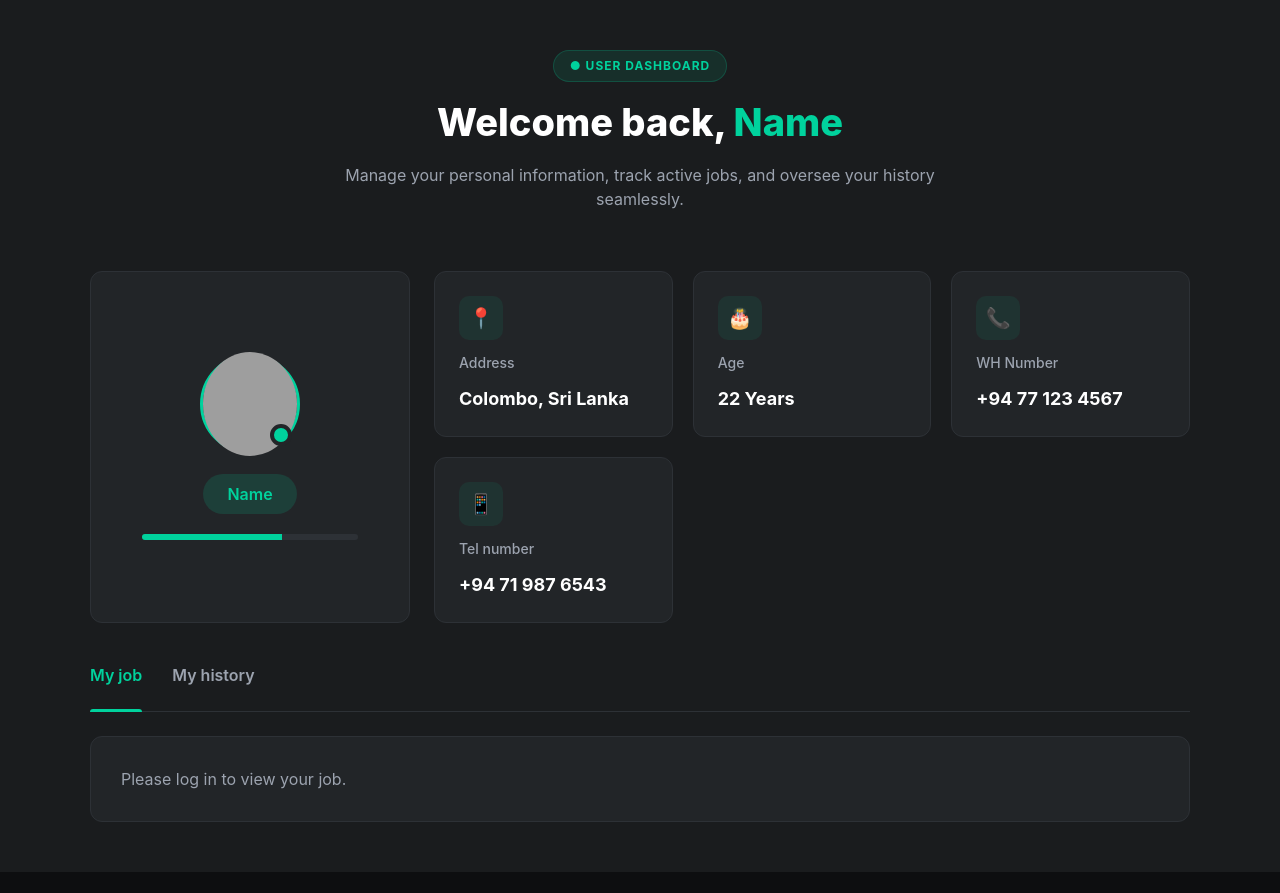
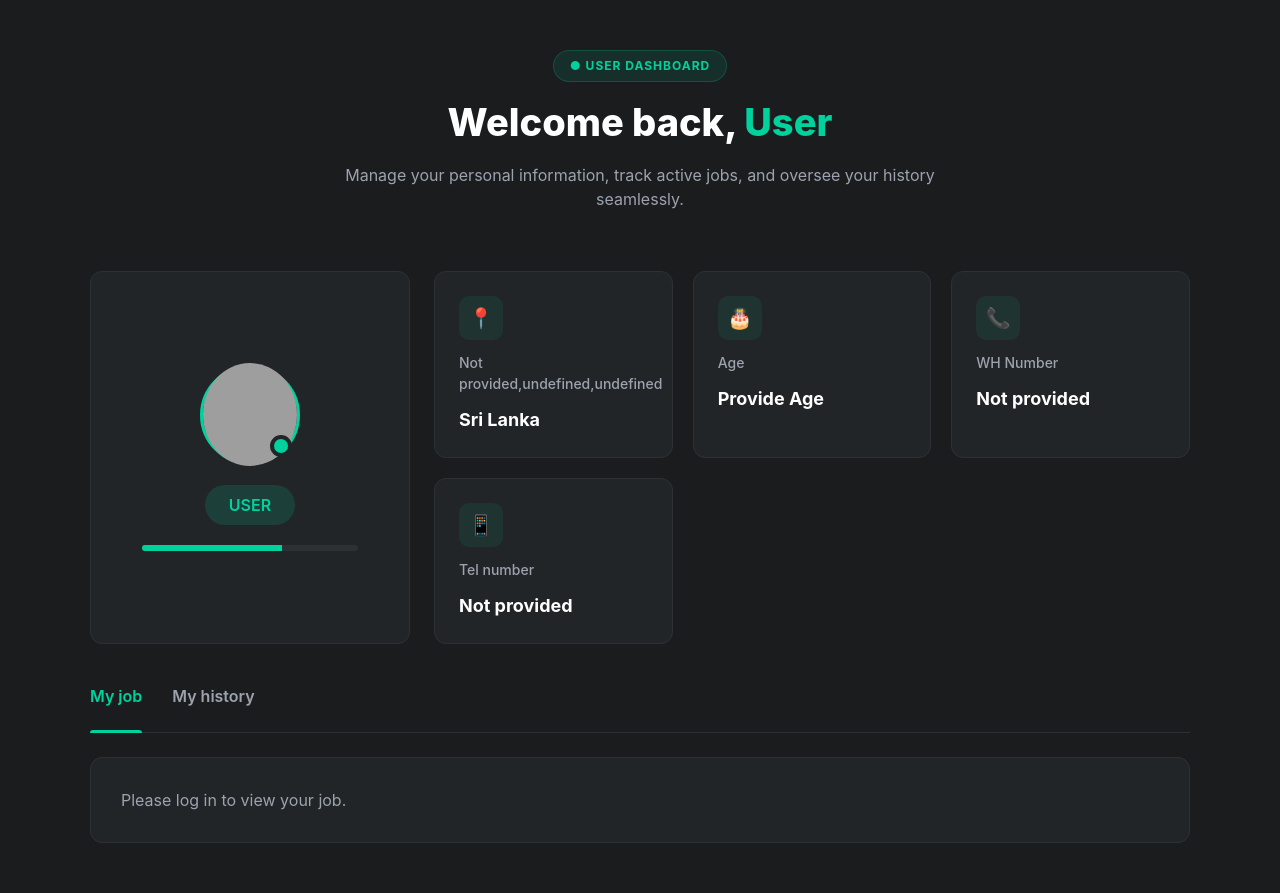
Before and after one commit to ShehanMD/Job-finder, a React (Vite) app: page /profile in a window 1280 px wide. Before the commit the page ends 872 px from the top, so only its background shows below. Built offline with nearby package versions, Linux system fonts and the light colour scheme; grey boxes are pictures that could not be loaded.

Commit message:
Profile Page connected to FireBase

```diff
--- a/src/components/Employer/UserProfile.jsx
+++ b/src/components/Employer/UserProfile.jsx
@@ -1,4 +1,4 @@
-import React, { useState } from 'react';
+import React, { useEffect, useState } from "react";
 import { motion } from 'framer-motion';
 import './UserProfile.css';
 import CurrentJob from "./CurrentJob";
@@ -41,20 +41,38 @@ async function updateUserProfile(profileInfo) {
   }
 }
 
-
+function calculateAge(birthYear) {
+    const currentYear = new Date().getFullYear();
+    return currentYear - Number(birthYear);
+}
 
 
 const UserProfile = () => {
 
+  const [activeTab, setActiveTab] = useState('job');
+  const [userData, setUserData] = useState(null);
+  const [loading, setLoading] = useState(true);
 
-  const [activeTab, setActiveTab] = useState('job');
+  useEffect(() => {
 
-   const LoadUserData = async () => {
-    userProfileInfo();
-  }
-  LoadUserData();
+    const LoadUserData = async () => {
+      try {
+        const data = await userProfileInfo();
 
-  // console.log("User Data", await userProfileInfo());
+        console.log("User Data", data);
+        setUserData(data);
+
+      } catch (error) {
+        console.error("Error loading user data:", error);
+
+      } finally {
+        setLoading(false);
+      }
+    };
+
+    LoadUserData();
+
+  }, []);
 
 
   // Framer Motion Variants
@@ -85,7 +103,7 @@ const UserProfile = () => {
         {/* Header Section */}
         <motion.div className="up-header-section" variants={fadeIn}>
           <span className="up-badge">● USER DASHBOARD</span>
-          <h1>Welcome back, <span>Name</span></h1>
+          <h1>Welcome back, <span>{userData?.UN || 'User'}</span></h1>
           <p>Manage your personal information, track active jobs, and oversee your history seamlessly.</p>
         </motion.div>
 
@@ -116,7 +134,7 @@ const UserProfile = () => {
               />
               <div className="up-status-dot"></div>
             </div>
-            <div className="up-name-badge">Name</div>
+            <div className="up-name-badge">{userData?.UN || 'USER'}</div>
             <div className="up-progress-bar-container">
               <div className="up-progress-bar"></div>
             </div>
@@ -126,23 +144,23 @@ const UserProfile = () => {
           <motion.div className="up-info-grid" variants={staggerContainer}>
             <motion.div className="up-info-card up-card" variants={fadeIn}>
               <div className="up-icon-wrapper">📍</div>
-              <h3>Address</h3>
-              <p>Colombo, Sri Lanka</p>
+              <h3>{userData?.AD1 || 'Not provided'}{','+userData?.AD2 || ''}{','+userData?.AD3 || ''}</h3>
+              <p>Sri Lanka</p>
             </motion.div>
             <motion.div className="up-info-card up-card" variants={fadeIn}>
               <div className="up-icon-wrapper">🎂</div>
               <h3>Age</h3>
-              <p>22 Years</p>
+              <p>{userData?.BY?  calculateAge(userData.BY): 'Provide Age'} </p>
             </motion.div>
             <motion.div className="up-info-card up-card" variants={fadeIn}>
               <div className="up-icon-wrapper">📞</div>
               <h3>WH Number</h3>
-              <p>+94 77 123 4567</p>
+              <p>{userData?.WH || 'Not provided'}</p>
             </motion.div>
             <motion.div className="up-info-card up-card" variants={fadeIn}>
               <div className="up-icon-wrapper">📱</div>
               <h3>Tel number</h3>
-              <p>+94 71 987 6543</p>
+              <p>{userData?.MN || 'Not provided'}</p>
             </motion.div>
           </motion.div>
         </div>
@@ -184,6 +202,9 @@ const UserProfile = () => {
   );
 };
 
+
+
+
 export default UserProfile;
 export const getUserInfo = userProfileInfo;
 export const setUserInfo = updateUserProfile;
--- a/src/components/auth/Login.jsx
+++ b/src/components/auth/Login.jsx
@@ -41,11 +41,11 @@ export default function Login({ onClose }) {
       );
 
       // Navigate according to the user's role
-      if (userData?.role === 'employer') {
+      if (userData?.RL === 'employer') {
         navigate('/employer');
         onClose?.();
 
-      } else if (userData?.role === 'seeker') {
+      } else if (userData?.RL === 'seeker') {
         navigate('/seeker');
         onClose?.();
 
```
